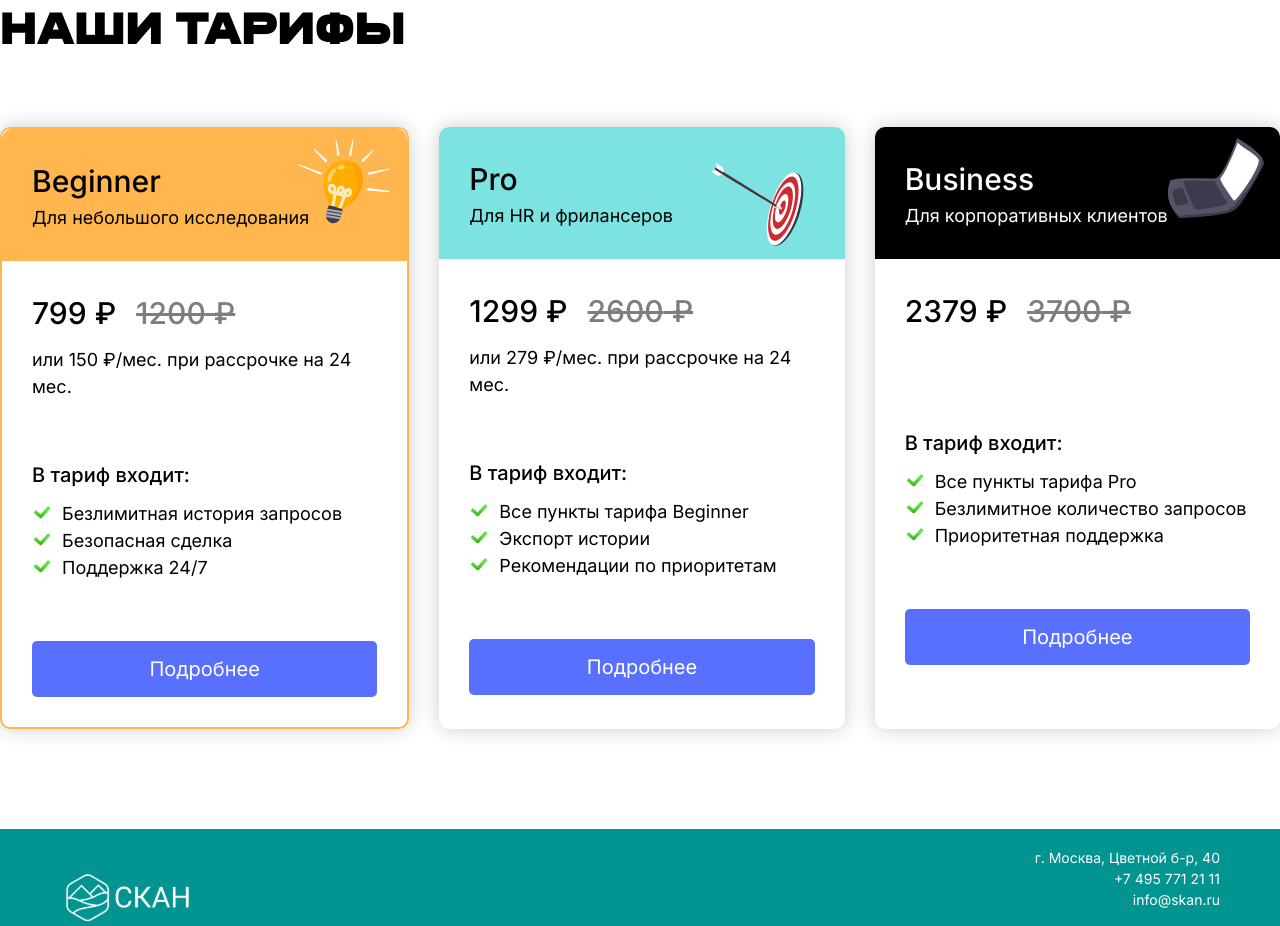
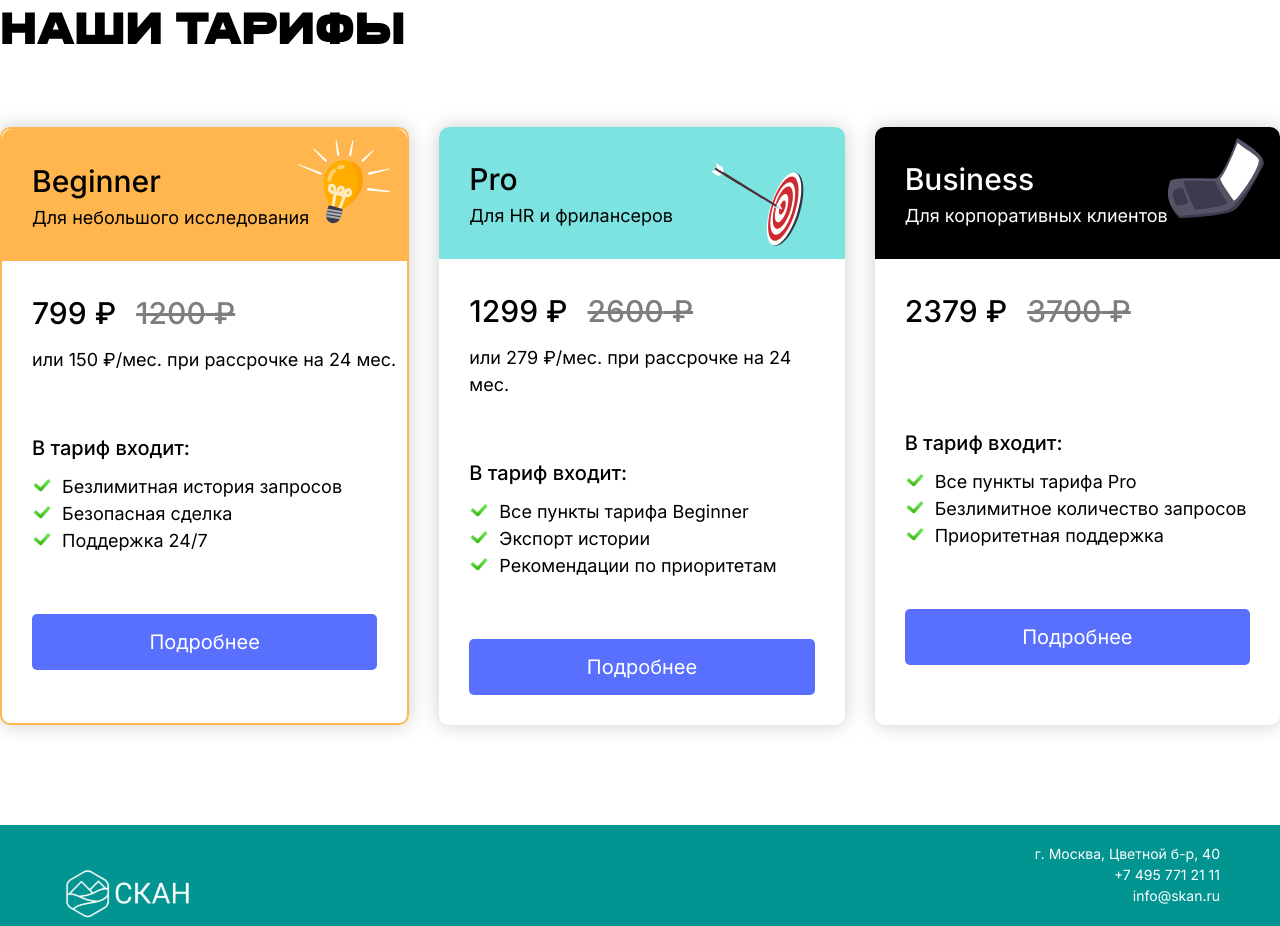
Before and after one commit to wenrait/SF-final-project, a React (Vite) app: page / in a window 1280 px wide. Shown: the part 1920-2846 px from the top of the page. Built offline with nearby package versions, Linux system fonts and the light colour scheme; no server answers.

Commit message:
Layout fixes

```diff
--- a/src/components/Tariff.tsx
+++ b/src/components/Tariff.tsx
@@ -70,6 +70,7 @@ const Tariff = styled.div<TariffComponentProps>`
   border-radius: 10px;
   box-shadow: 0 0 20px 0 rgba(0, 0, 0, 0.2);
   flex: 1;
+  min-width: 405px;
 `;
 
 const Header = styled.div<TariffComponentProps>`
@@ -134,6 +135,7 @@ const WithoutDiscount = styled.span`
 const Installment = styled.span`
   font-weight: 400;
   font-size: 18px;
+  margin-right: -20px;
 `;
 
 const ListContainer = styled.div`
```
